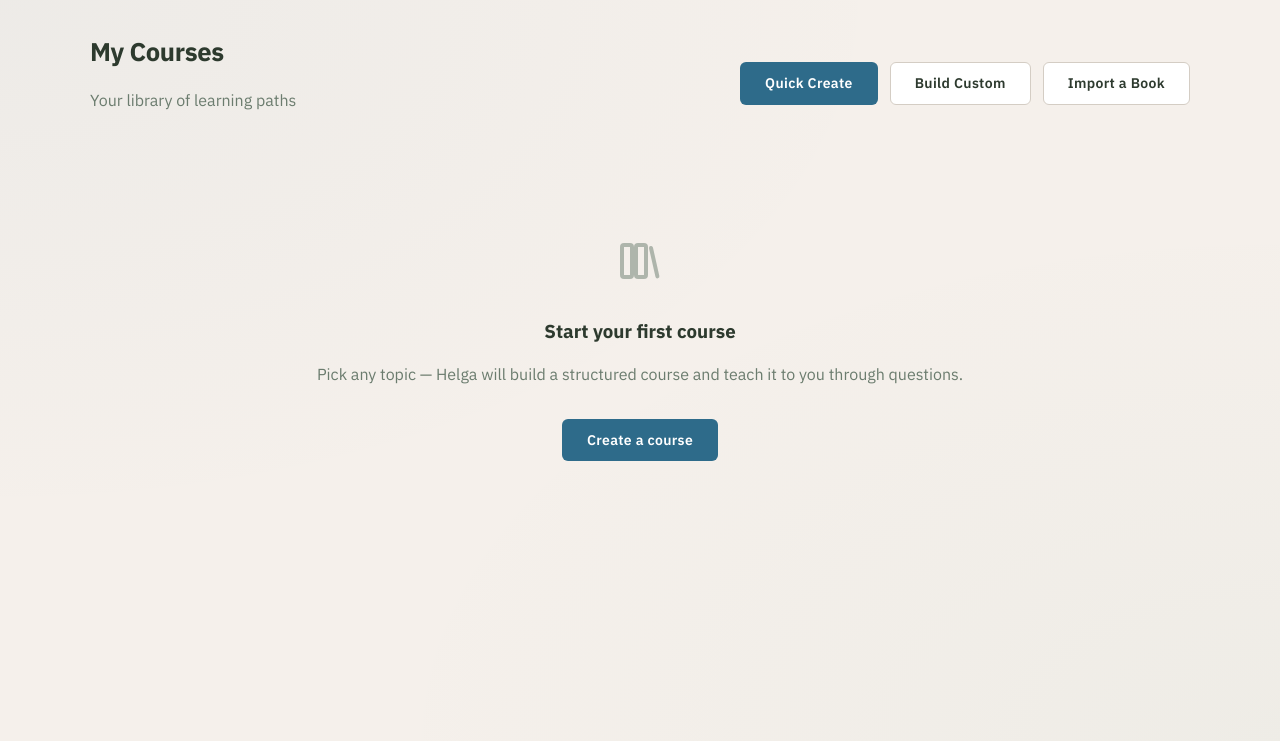
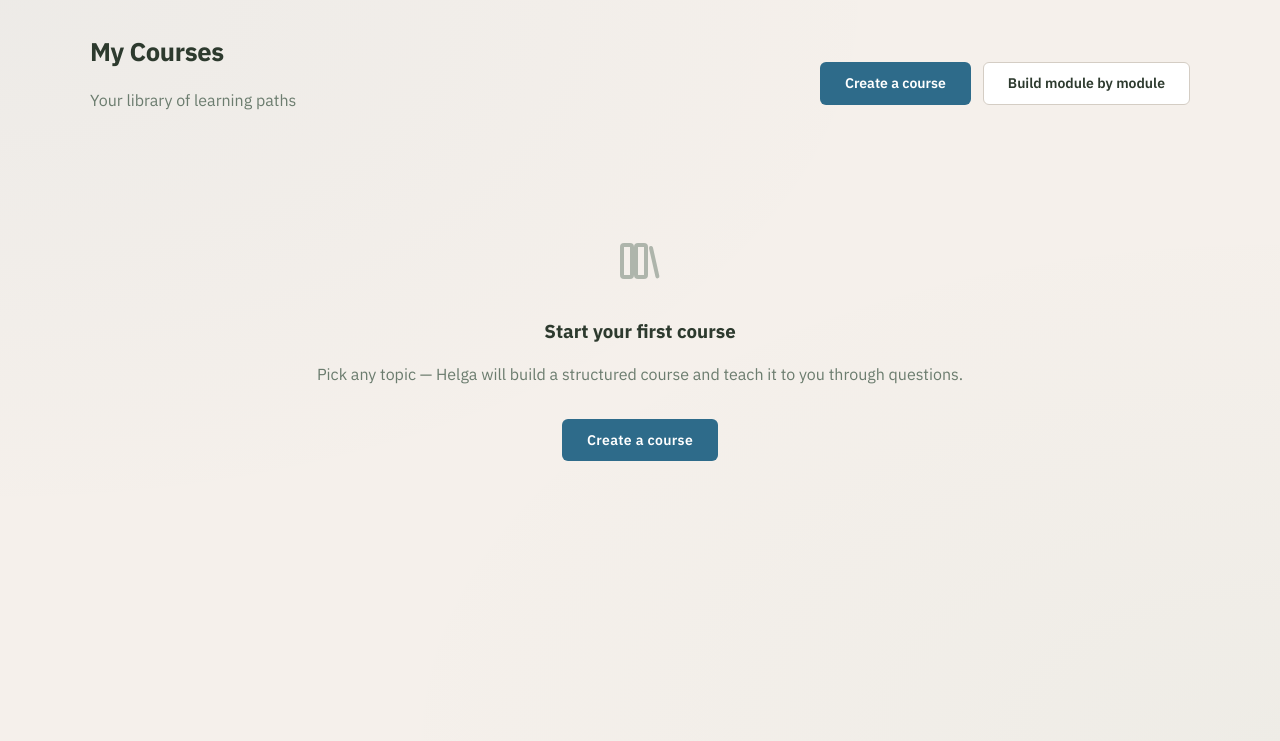
Before and after one commit to brennansk1/Helga-Soctraic-Voice-Tutor, a Flask app: page /courses in a window 1280 px wide. Shown: the part 59-800 px from the top of the page. Run offline with Flask 3, Linux system fonts and the light colour scheme; data that the repository does not hold is empty; parts of the project's set-up code (start-up, migrations or seed data) failed here and were passed over; some libraries are stand-ins or nearby versions.

Commit message:
One door into course creation, not three
The Courses page offered Quick Create, Build Custom and Import a Book. Two of
those were modals asking exactly the two questions the carousel's first page
now asks side by side — a book you own, or research from open sources — so the
app had three parallel doors into the same room, which is how a product stops
reading as one product.

Primary action is now Create a course; the module-by-module wizard stays as a
secondary link because it does something the carousel has not absorbed yet.
The modals' code is left in place rather than ripped out in the same change.

Checked while here that every stylesheet, script and image the page references
actually resolves — 21/21. The console 404s on this page are the absent API in
the preview harness, not missing assets.

Co-Authored-By: Claude Opus 5 <noreply@anthropic.com>

```diff
--- a/services/web-ui/templates/courses.html
+++ b/services/web-ui/templates/courses.html
@@ -11,10 +11,15 @@
             <h1>My Courses</h1>
             <p class="page-subtitle">Your library of learning paths</p>
         </div>
+        <!-- One entry point, not three.
+             "Quick Create" and "Import a Book" were two modals asking the two
+             questions the carousel's first page now asks side by side, and
+             three parallel doors to the same room is how an app stops looking
+             like one product. The module-level wizard stays as a secondary
+             link because it does something the carousel does not yet absorb. -->
         <div class="action-buttons">
-            <button class="btn-alpine btn-alpine-primary" onclick="openQuickCreate()">Quick Create</button>
-            <button class="btn-alpine btn-alpine-secondary" onclick="window.location.href='/courses/new'">Build Custom</button>
-            <button class="btn-alpine btn-alpine-secondary" onclick="openImportModal()">Import a Book</button>
+            <a class="btn-alpine btn-alpine-primary" href="/create" role="button">Create a course</a>
+            <a class="btn-alpine btn-alpine-secondary" href="/courses/new" role="button">Build module by module</a>
         </div>
     </div>
 
```
